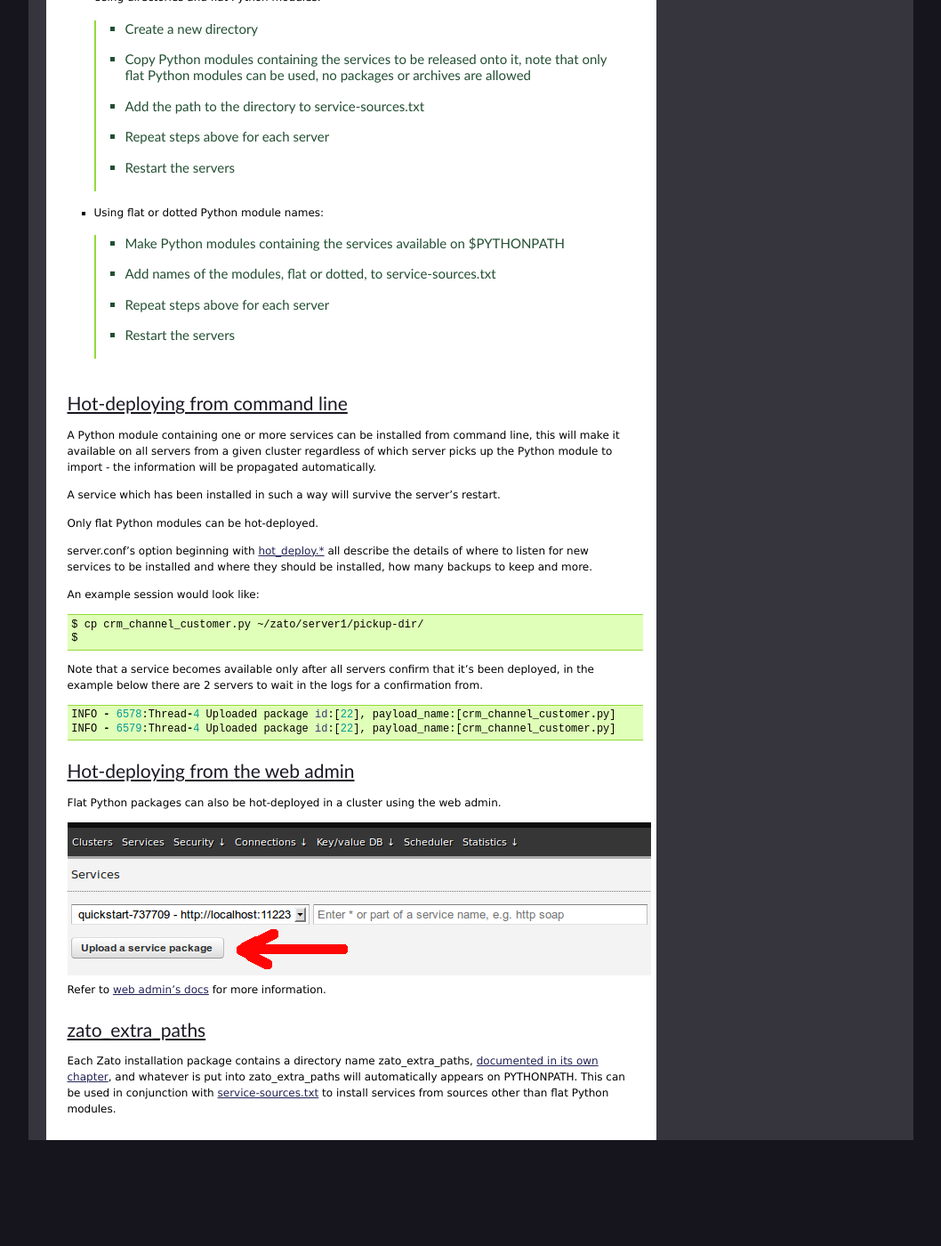
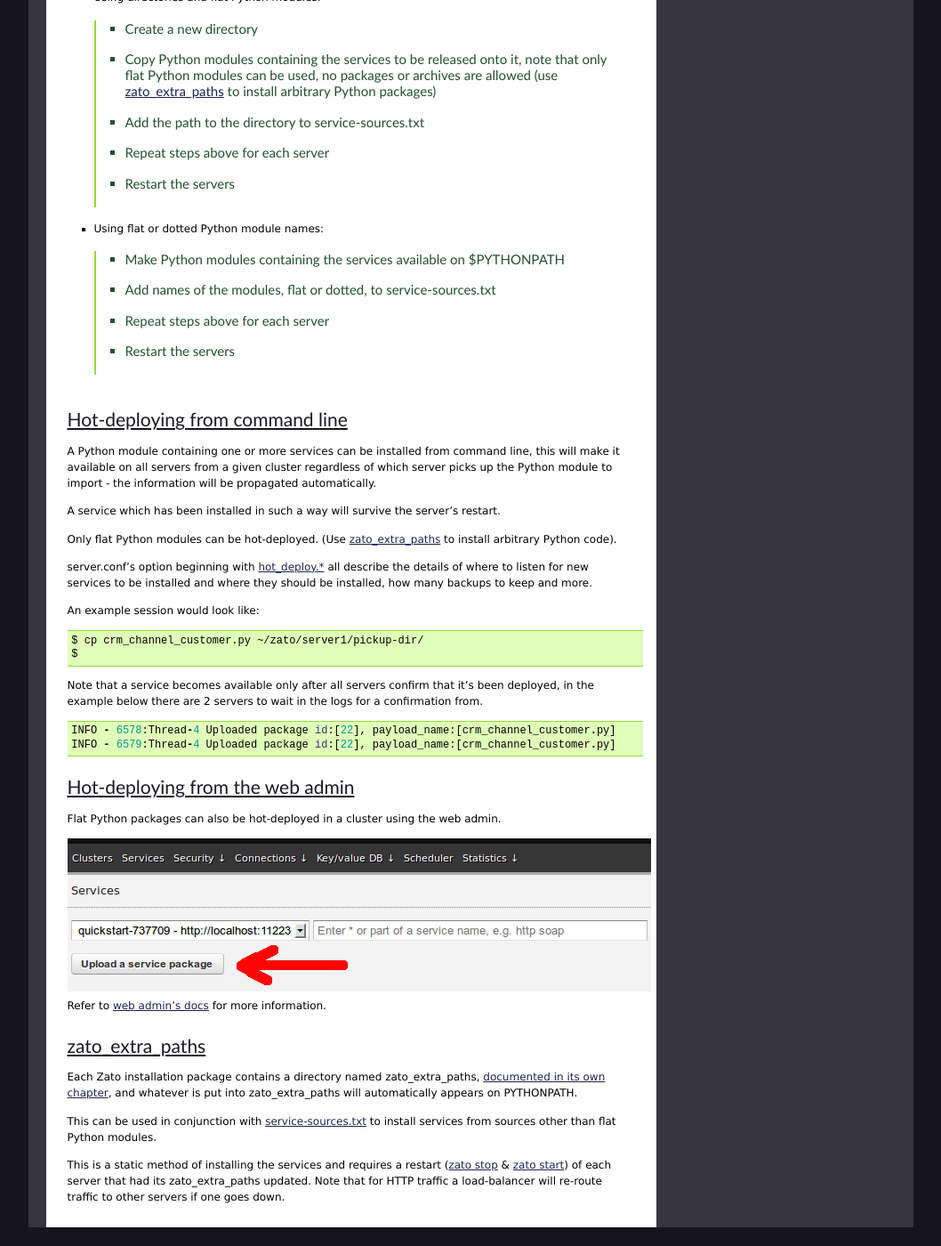
Before and after one commit to rfdiazpr/zato-docs, a Sphinx documentation site: the page built from sphinx/admin/guide/installing-services.txt, in a window 1280 px wide and 1400 px high, scrolled down 496 px. Shown: the whole window at 89% size, without its empty margins (111-1169 px from the left). Built offline with Sphinx 7.4.7, drawn with Linux system fonts in a browser that asks for light colours; before the commit the page ends 1798 px from its top, so only the background shows below that.

Commit message:
Fixing typos

```diff
--- a/sphinx/admin/guide/ha.txt
+++ b/sphinx/admin/guide/ha.txt
@@ -37,7 +37,7 @@
 ---------------------------
 
 If there are no connectors and all the incoming traffic is HTTP, the frontend
-load-balancer will take care of making servers gets its own fair share of requests
+load-balancer will take care of making each server gets its own fair share of requests
 to handle. Each server contains the same services so if there are at least 2 servers
 running in such a cluster and each one can handle the full traffic in the case the other
 one should fail, it can be said that HA has been provided to a great extent.
--- a/sphinx/admin/guide/installing-services.txt
+++ b/sphinx/admin/guide/installing-services.txt
@@ -28,7 +28,8 @@
     * Create a new directory
     * Copy Python modules containing the services to be released onto it,
       note that only flat Python modules can be used, no packages or archives
-      are allowed
+      are allowed (use :ref:`zato_extra_paths <admin-installing-services-zato_extra_paths>`
+      to install arbitrary Python packages)
     * Add the path to the directory to service-sources.txt
     * Repeat steps above for each server
     * Restart the servers
@@ -52,7 +53,8 @@
 
 A service which has been installed in such a way will survive the server's restart.
 
-Only flat Python modules can be hot-deployed.
+Only flat Python modules can be hot-deployed. (Use :ref:`zato_extra_paths <admin-installing-services-zato_extra_paths>`
+to install arbitrary Python code).
 
 server.conf's option beginning with
 :ref:`hot_deploy.* <admin-guide-config-server-hot_deploy.pickup_dir>`
@@ -95,9 +95,19 @@
 zato_extra_paths
 ----------------
 
-Each Zato installation package contains a directory name zato_extra_paths,
+.. _admin-installing-services-zato_extra_paths:
+
+Each Zato installation package contains a directory named zato_extra_paths,
 :doc:`documented in its own chapter <./enabling-extra-libs>`,
 and whatever is put into zato_extra_paths will
-automatically appears on PYTHONPATH. This can be used in conjunction with
+automatically appears on PYTHONPATH.
+
+This can be used in conjunction with
 :ref:`service-sources.txt <admin-installing-services-service-sources.txt>` to install
 services from sources other than flat Python modules.
+
+This is a static method of installing the services and requires a restart
+(:doc:`zato stop <../../admin/cli/stop>`
+&
+:doc:`zato start <../../admin/cli/start>`) of each server that had its zato_extra_paths updated.
+Note that for HTTP traffic a load-balancer will re-route traffic to other servers if one goes down.
--- a/sphinx/index.txt
+++ b/sphinx/index.txt
@@ -28,7 +28,7 @@
 
 * Using Python alone gives you a **massive productivity boost**
 
-* There's an **HA load-balancer**, **hot-deployment** and **hot-reconfiguration** almost everywhere -
+* **HA load-balancer**, **hot-deployment** and **hot-reconfiguration** almost everywhere -
   forget server restarts
 
 * Browser-based **GUI**, **CLI** and **API** - forget XML configuration
--- a/sphinx/web-admin/service-details/source-code.txt
+++ b/sphinx/web-admin/service-details/source-code.txt
@@ -7,7 +7,7 @@
 Returns source code of a Python module a service is defined in along with
 additional metadata.
 
-* Menu path: Services -> (find a service and clicks its name) -> Invoker
+* Menu path: Services -> (find a service and clicks its name) -> Source code
 * Example address: http://localhost:8183/zato/service/source-info/zato.ping/?cluster=1
 
 .. image:: /gfx/web-admin/service-details/source-code.png
--- a/sphinx/web-admin/services/main.txt
+++ b/sphinx/web-admin/services/main.txt
@@ -7,7 +7,7 @@
 Lists services defined on a given cluster.
 
 Use '*' to show all services
-or type one or more service name keywords to search for. Keywords are AND-joined.
+or enter one or more parts of a service's name. Keywords are AND-joined.
 
 * Menu path: Services
 * Example address: http://localhost:8183/zato/service/?cluster=1&name_filter=stats
```
Also changed, not shown: other parts of sphinx/admin/guide/ha.txt (+2 -2 lines), other parts of sphinx/admin/guide/installing-services.txt (+0 -2 lines).
